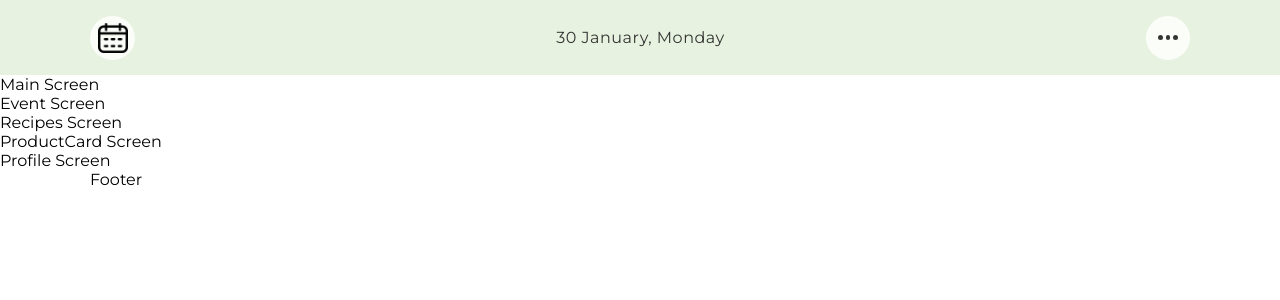
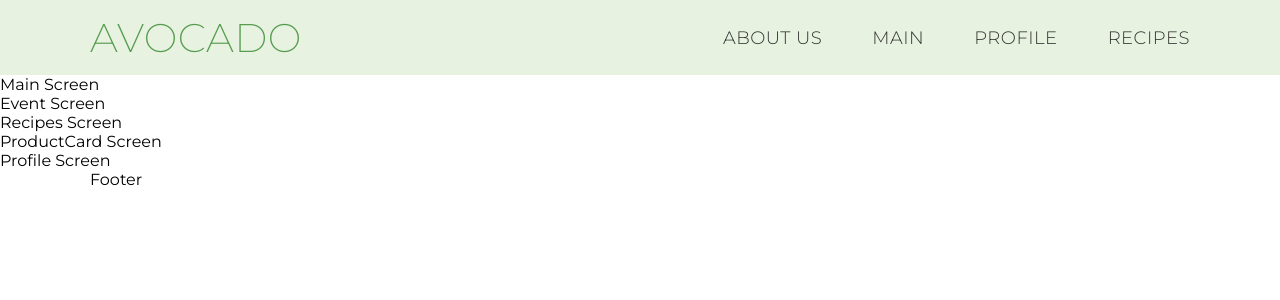
Before and after one commit to mitjasha/avocado, a React (Create React App) app: page / in a window 1280 px wide. Shown: the top 300 px of the page. Built offline with nearby package versions, Linux system fonts and the light colour scheme.

Commit message:
feat: add logo and nav

```diff
--- a/src/containers/Header/Header.scss
+++ b/src/containers/Header/Header.scss
@@ -64,3 +64,36 @@
   border-radius: 50px;
   background-color: $dark-color;
 }
+
+@media screen and (min-width: $media-desk) {
+  .header {
+    &__date-input,
+    &__date,
+    &__menu-btn {
+      display: none;
+    }
+
+    &__container {
+      justify-content: space-between;
+    }
+
+    &__logo {
+      font-size: 40px;
+      font-weight: 200;
+      line-height: 49px;
+      color: $dark-green;
+    }
+
+    &__nav-list {
+      display: flex;
+      font-size: 18px;
+      line-height: 22px;
+      font-weight: 300;
+      gap: 50px;
+    }
+  }
+
+  li {
+    list-style: none;
+  }
+}
--- a/src/containers/Header/Header.tsx
+++ b/src/containers/Header/Header.tsx
@@ -12,6 +12,15 @@ const Header: React.FC = () => {
           <div className="dot" />
           <div className="dot" />
         </button>
+        <h1 className="header__logo">AVOCADO</h1>
+        <nav>
+          <ul className="header__nav-list">
+            <li>ABOUT US</li>
+            <li>MAIN</li>
+            <li>PROFILE</li>
+            <li>RECIPES</li>
+          </ul>
+        </nav>
       </div>
     </header>
   );
```
